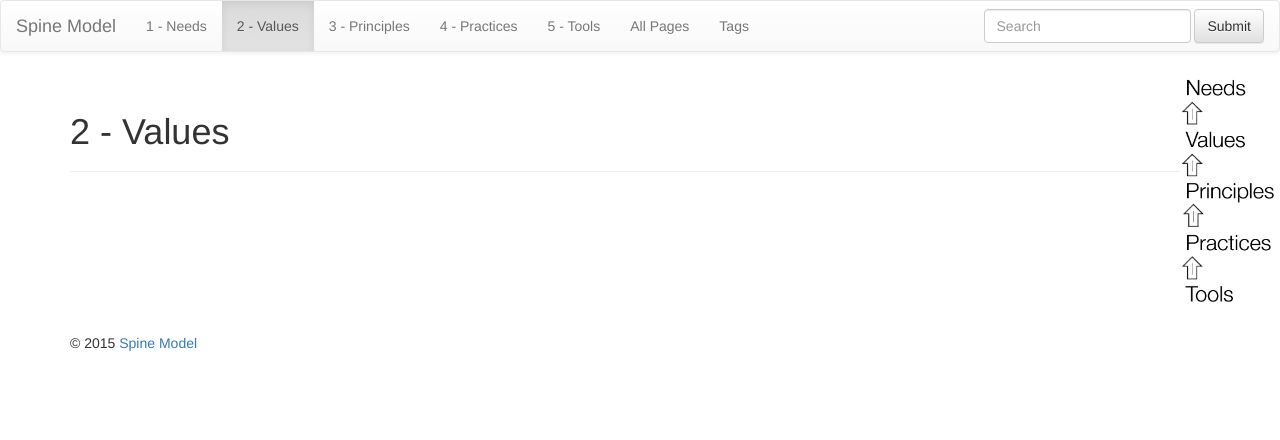
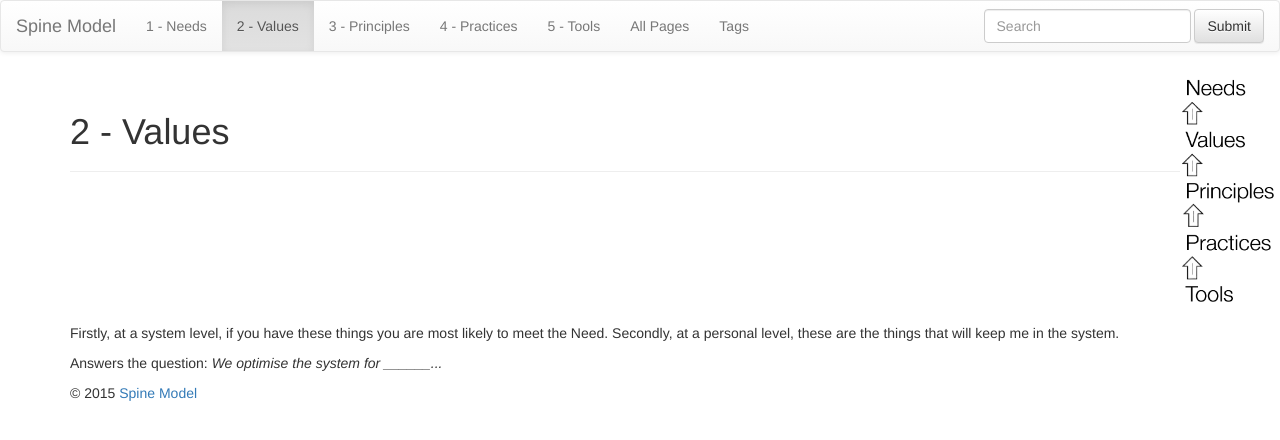
Before and after one commit to SpineModel/spinemodel.github.io, a Jekyll site: the page built from values.html, in a window 1280 px wide. Shown: the top 440 px of the page. Built offline with Jekyll 4.4.1, drawn with Linux system fonts in a browser that asks for light colours; nearby versions of some CDN libraries; library files that are not in the unit come from our copies.

Commit message:
Expanding category pages

```diff
--- a/needs.html
+++ b/needs.html
@@ -6,5 +6,11 @@ group: navigation
 ---
 {% include JB/setup %}
 
+<p>
+Firstly, at a <i>system</i> level, through the eyes of its creators, owners or sponsors, why does this system exist? Secondly, at an <i>individual</i> level, what needs I hope to have met through being a part of this system?
+</p>
+<p>
+Answers the question: <i>The system exists in order that ______ ...</i>
+</p>
 {% assign posts_collate = (site.posts | where: "category" , "Need") %}
 {% include JB/posts_collate %}
--- a/values.html
+++ b/values.html
@@ -6,5 +6,12 @@ group: navigation
 ---
 {% include JB/setup %}
 
+<p>
+Firstly, at a system level, if you have these things you are most likely to meet the Need. Secondly, at a personal level, these are the things that will keep me in the system.
+</p>
+<p>
+Answers the question: <i>We optimise the system for ______...</i>
+</p>
+
 {% assign posts_collate = (site.posts | where: "category" , "Value") %}
 {% include JB/posts_collate %}
```
Also changed, not shown: practices.html (+8 -0 lines), principles.html (+9 -0 lines), tools.html (+7 -0 lines).
